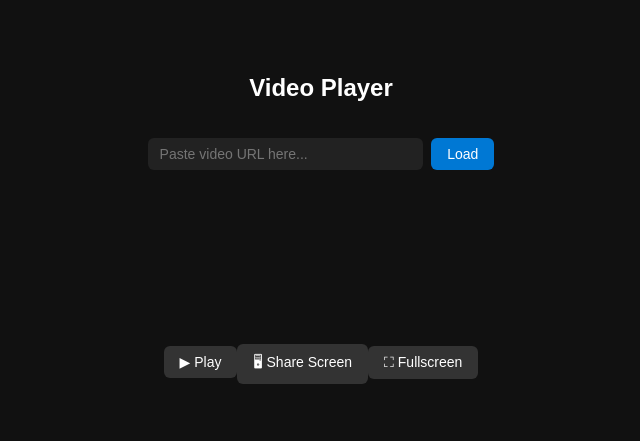
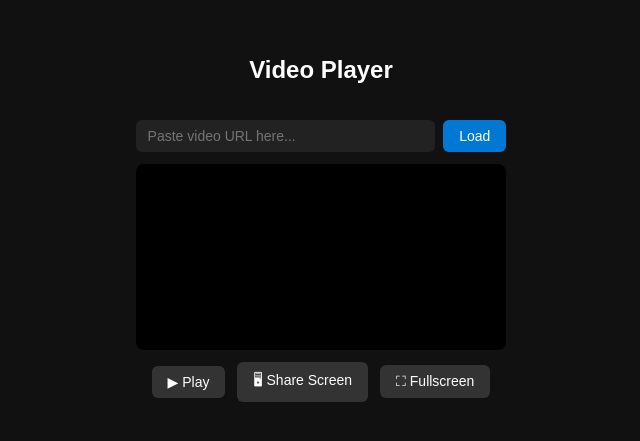
Before and after one commit to swarajyakadam/player1, a React (Vite) app: page / in a window 1280 px wide. Shown: the part 183-624 px from the top of the page, without its empty margins (335-975 px from the left). Built offline with nearby package versions, Linux system fonts and the light colour scheme.

Commit message:
jsdnkjsnfkjde

```diff
--- a/src/App.css
+++ b/src/App.css
@@ -54,7 +54,7 @@ body {
   background: #005fa3;
 }
 
-
+.video {
   width: 100%;
   border-radius: 8px;
   background: #000;
```
